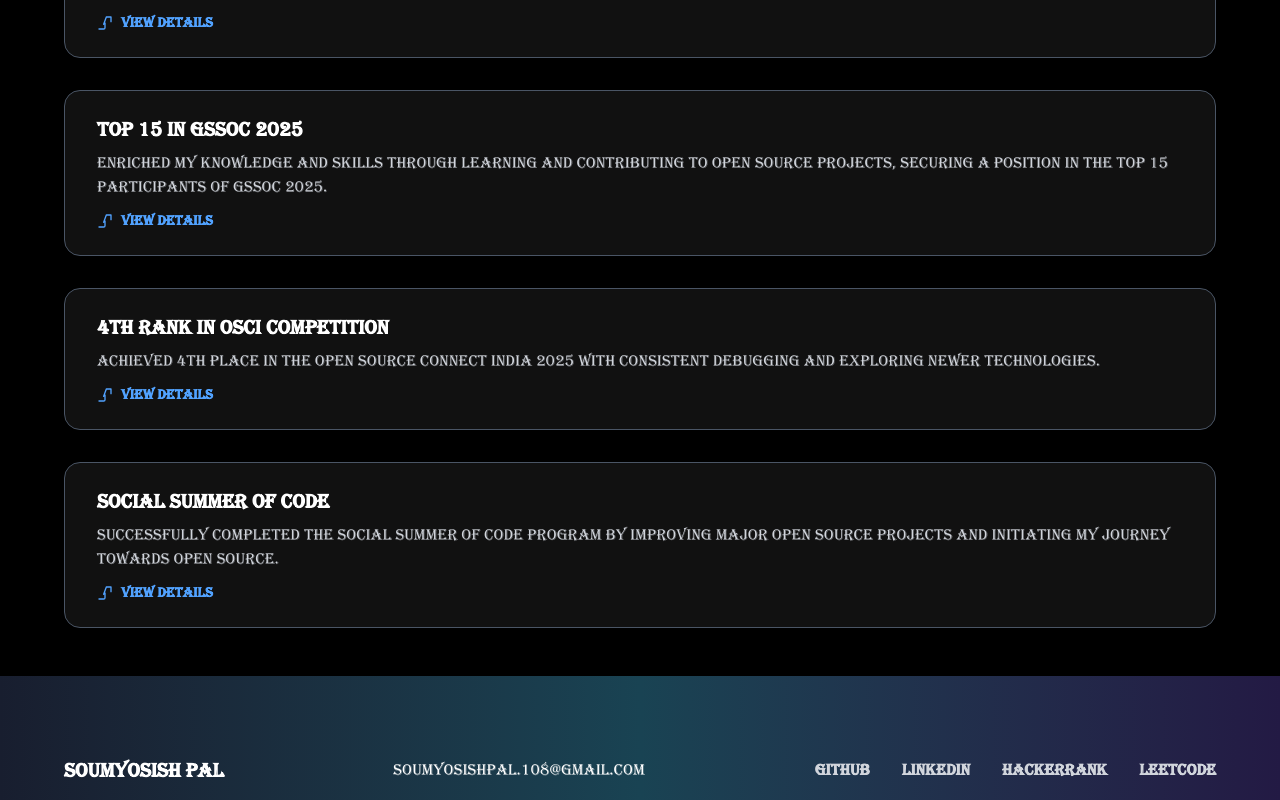
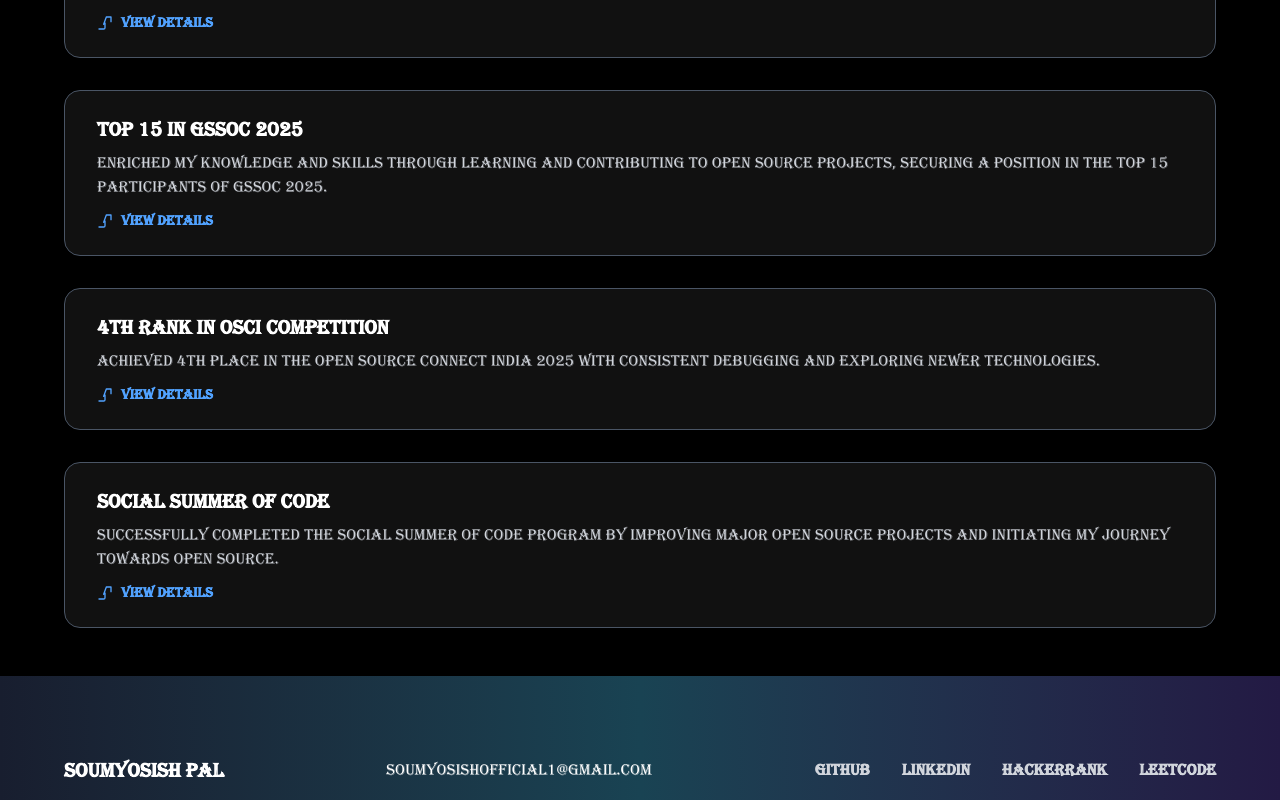
Before and after one commit to Soumyosish/Portfolio, a React (Vite) app: page / in a window 1280 px wide. Shown: the part 4176-4976 px from the top of the page. Built offline with nearby package versions, Linux system fonts and the light colour scheme.

Commit message:
updated the resume with the latest project

```diff
--- a/src/components/Footer.jsx
+++ b/src/components/Footer.jsx
@@ -26,10 +26,10 @@ export default function Footer() {
           className="text-white text-sm md:text-base font-medium"
         >
           <a
-            href="mailto:soumyosishpal.108@gmail.com"
+            href="mailto:soumyosishofficial1@gmail.com"
             className="hover:underline"
           >
-            soumyosishpal.108@gmail.com
+            soumyosishofficial1@gmail.com
           </a>
         </motion.div>
 
--- a/src/components/Projects.jsx
+++ b/src/components/Projects.jsx
@@ -12,6 +12,7 @@ import mazesolver from "../assets/mazesolver.png";
 import candy from "../assets/candy.png";
 import tommy from "../assets/tommy.png"
 import hollistic from '../assets/hollistic.png'
+import gateway from '../assets/gateway.png'
 
 const projects = [
   {
@@ -111,6 +112,20 @@ const projects = [
       "JWT",
     ],
     github: "https://github.com/Soumyosish/JobSY",
+    shadowColor: "rgba(255, 255, 180, 1)",
+  },
+  {
+    name: "Gateway To the East",
+    desc: "Gateway to the East describes the tourism for Bengal with animated cards, destination highlights, and smooth section navigation making it align with the rich culture and diversity of the state attracting various tourists from all over the world",
+    image: gateway,
+    link: "https://gateway-to-the-east.vercel.app/",
+    tags: [
+      "HTML",
+      "CSS",
+      "Responsive Design",
+      "JS"
+    ],
+    github: "https://github.com/Soumyosish/Gateway-to-the-East",
     shadowColor: "rgba(255, 255, 180, 1)",
   },
   {
```
Also changed, not shown: 2 other files (tests, documents, lock files or other folders).
